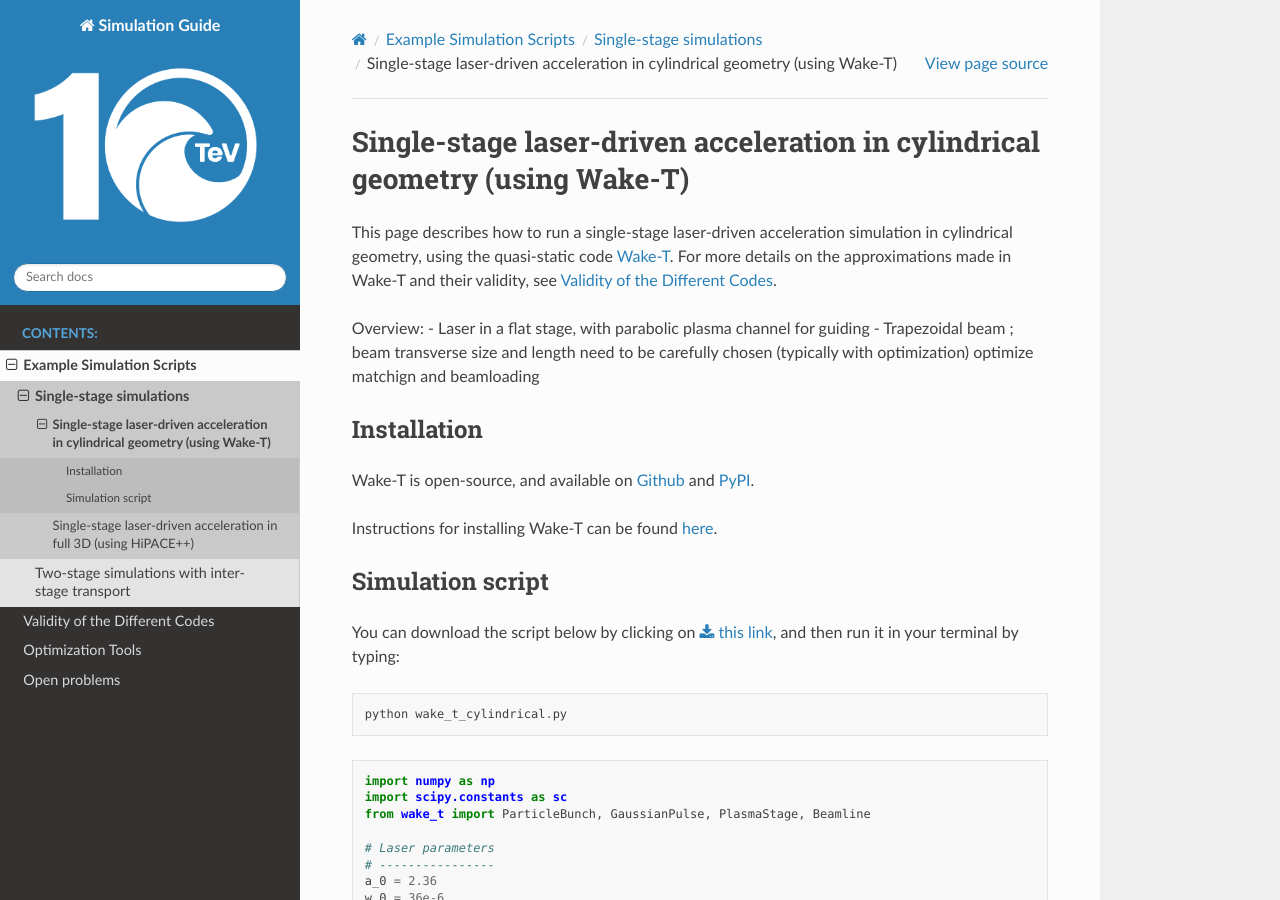
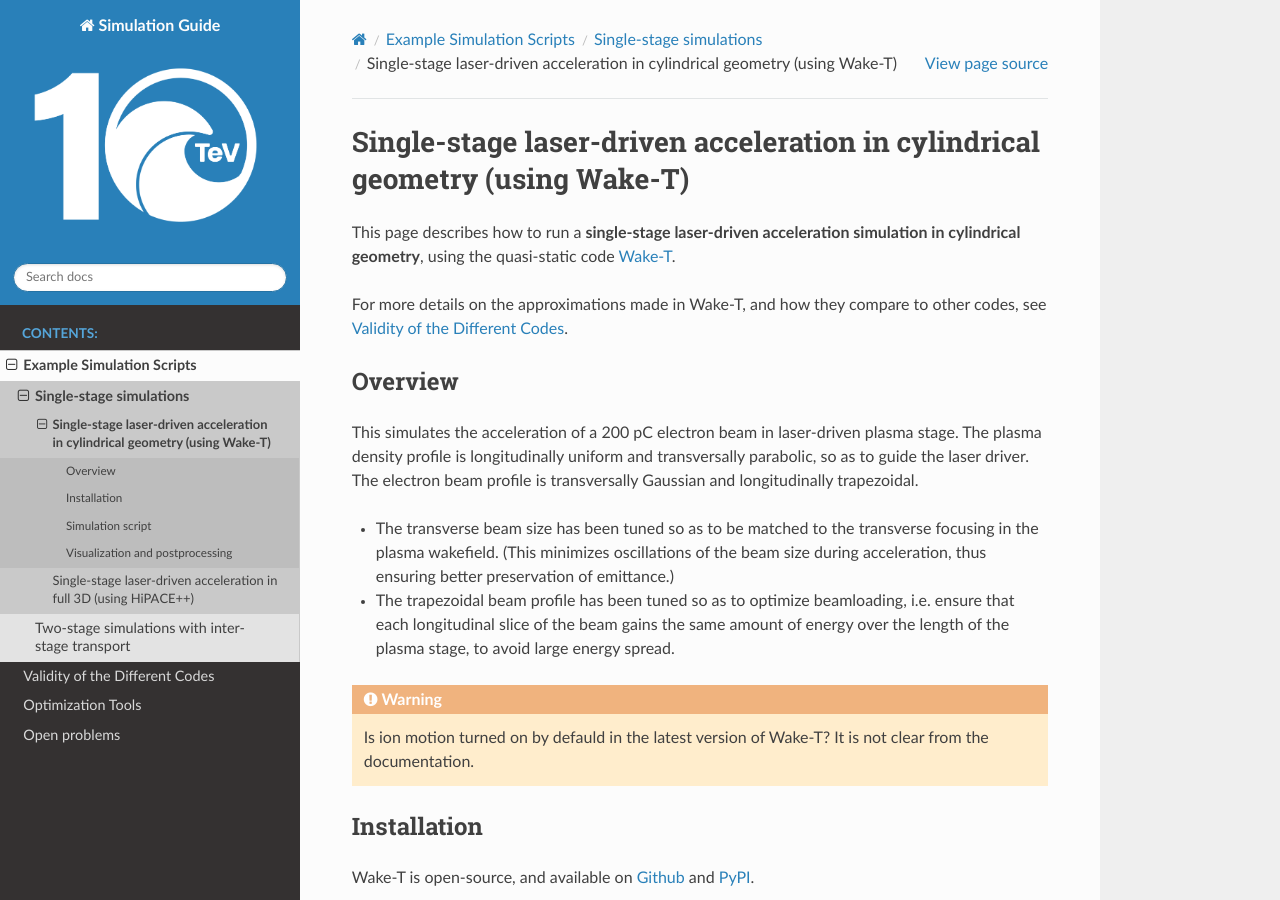
Before and after one commit to 10TeV-wakefield-collider/simulation_guide, a Sphinx documentation site: the page built from docs/example_simulations/single_stage/wake_t_cylindrical.rst, in a window 1280 px wide and 900 px high. Built offline with Sphinx 7.4.7 and the Read the Docs theme 3.1.0, drawn with Linux system fonts in a browser that asks for light colours; some of the changed text lies outside the part shown.

Commit message:
Updates to the simulation script

```diff
--- a/docs/example_simulations/single_stage/wake_t_cylindrical.rst
+++ b/docs/example_simulations/single_stage/wake_t_cylindrical.rst
@@ -1,14 +1,28 @@
 Single-stage laser-driven acceleration in cylindrical geometry (using Wake-T)
 =============================================================================
 
-This page describes how to run a single-stage laser-driven acceleration simulation in cylindrical geometry,
-using the quasi-static code `Wake-T <https://wake-t.readthedocs.io/en/latest/>`_. For more details on the
-approximations made in Wake-T and their validity, see :doc:`../../validity_of_codes/index`.
+This page describes how to run a **single-stage laser-driven acceleration simulation in cylindrical geometry**,
+using the quasi-static code `Wake-T <https://wake-t.readthedocs.io/en/latest/>`_.
 
-Overview:
-- Laser in a flat stage, with parabolic plasma channel for guiding
-- Trapezoidal beam ; beam transverse size and length need to be carefully chosen (typically with optimization)
-optimize matchign and beamloading
+For more details on the
+approximations made in Wake-T, and how they compare to other codes, see :doc:`../../validity_of_codes/index`.
+
+Overview
+--------
+
+This simulates the acceleration of a 200 pC electron beam in laser-driven plasma stage.
+The plasma density profile is longitudinally uniform and transversally parabolic, so as to guide the laser driver.
+The electron beam profile is transversally Gaussian and longitudinally trapezoidal.
+
+- The transverse beam size has been tuned so as to be matched to the transverse focusing in the plasma wakefield.
+  (This minimizes oscillations of the beam size during acceleration, thus ensuring better preservation of emittance.)
+
+- The trapezoidal beam profile has been tuned so as to optimize beamloading, i.e. ensure that each longitudinal
+  slice of the beam gains the same amount of energy over the length of the plasma stage, to avoid large energy spread.
+
+.. warning::
+
+   Is ion motion turned on by defauld in the latest version of Wake-T? It is not clear from the documentation.
 
 Installation
 ------------
@@ -29,3 +43,10 @@ run it in your terminal by typing::
 
 .. literalinclude:: wake_t_cylindrical.py
    :language: python
+
+Visualization and postprocessing
+--------------------------------
+
+.. warning::
+
+   This section needs to be completed.
```
